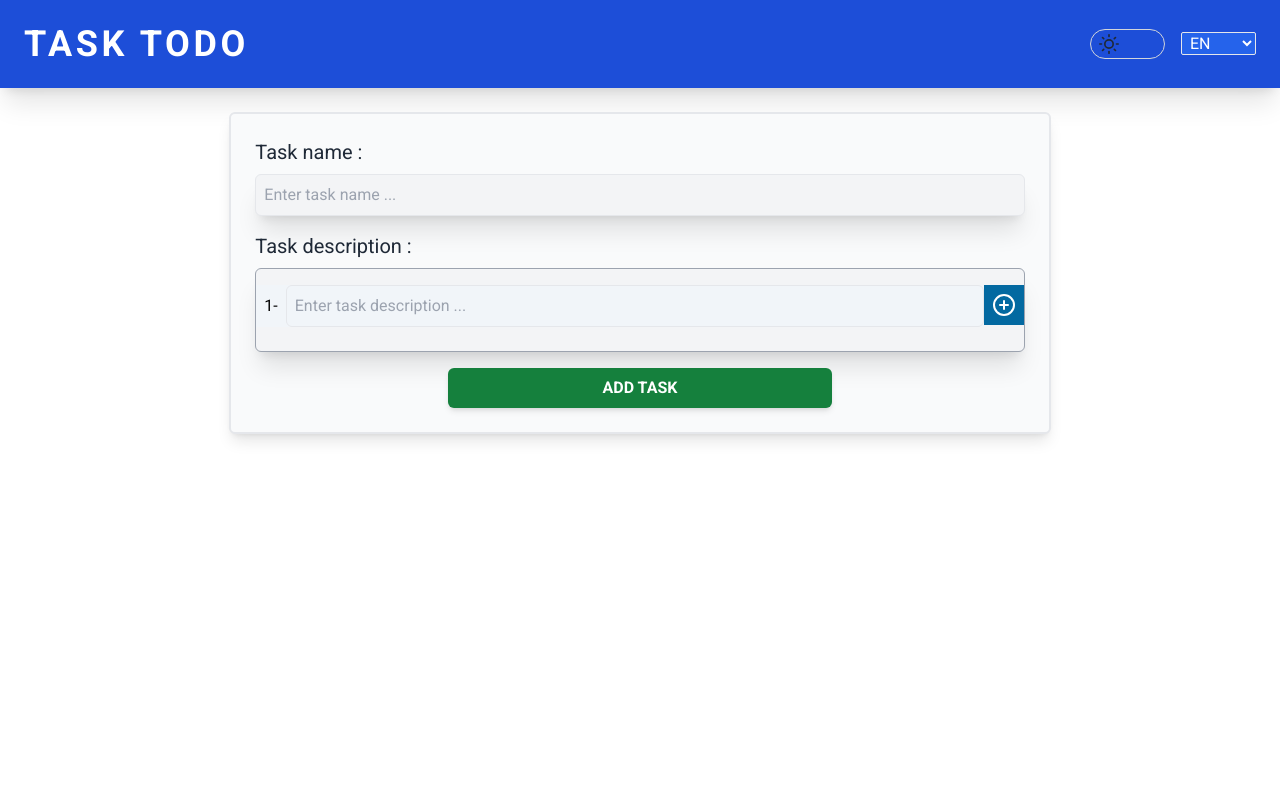
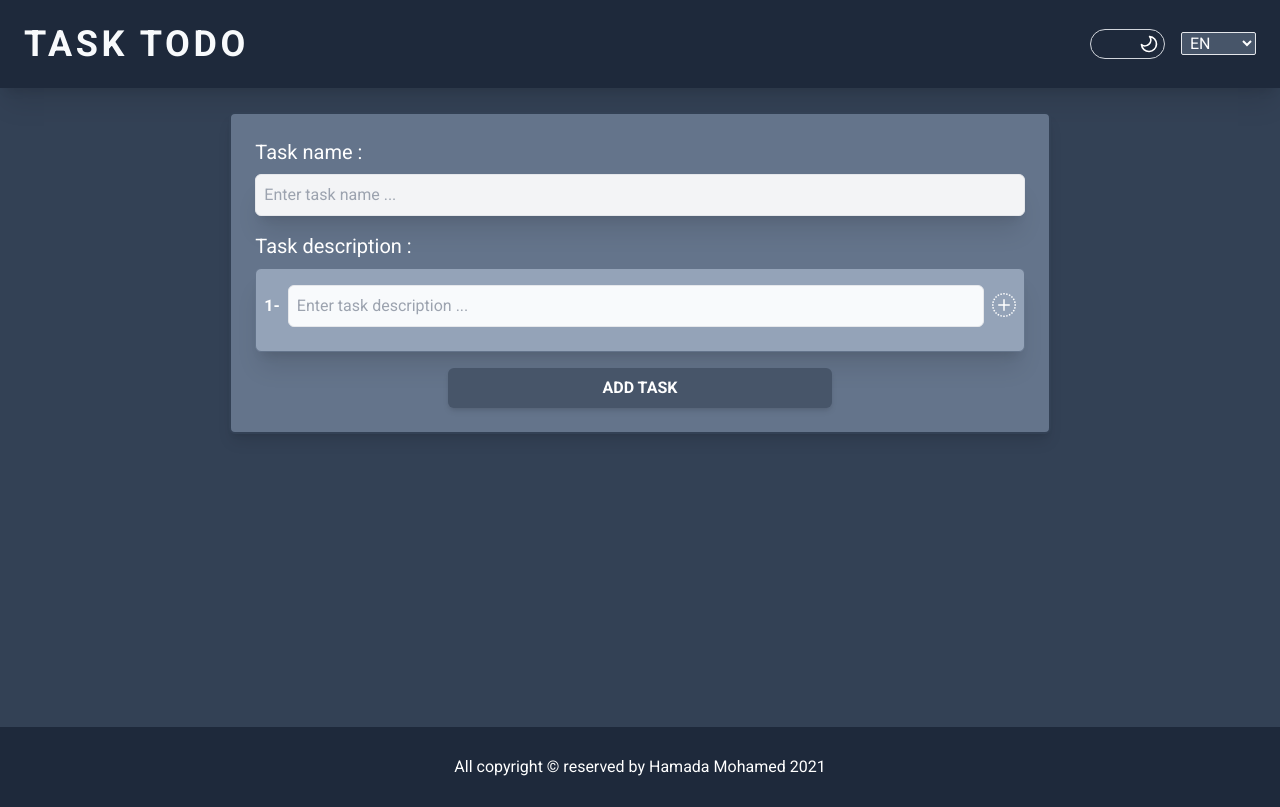
Before and after one commit to MohamedAli501/todo_task, a React (Create React App) app: page / in a window 1280 px wide. Built offline with nearby package versions, Linux system fonts and the light colour scheme.

Commit message:
Create darkmode switch & style

```diff
--- a/postcss.config.js
+++ b/postcss.config.js
@@ -1,6 +1,6 @@
 module.exports = {
   plugins: {
-    tailwindcss: {},
+    tailwindcss: { config: "./tailwindcss-config.js" },
     autoprefixer: {},
   },
-}
+};
--- a/src/App.css
+++ b/src/App.css
@@ -15,5 +15,9 @@
 }
 
 .input_length {
-  @apply w-full p-2 outline-none bg-transparent ml-2 rounded-md border;
+  @apply w-full p-2 outline-none bg-transparent ml-2 rounded-md border dark:bg-slate-50;
 }
+
+.content_h {
+  min-height: calc(100vh - 185px);
+}
--- a/src/App.js
+++ b/src/App.js
@@ -1,12 +1,14 @@
 import "./App.css";
 import Navbar from "./Components/Navbar/Navbar";
-import TaskForm from "./Components/Form/TaskForm";
+import Content from "./Components/Content";
+import Footer from "./Components/Footer/Footer";
 
 function App() {
   return (
-    <div className="font-body">
+    <div className="font-body  dark:bg-slate-700">
       <Navbar />
-      <TaskForm />
+      <Content />
+      <Footer />
     </div>
   );
 }
--- /dev/null
+++ b/src/Components/Content.jsx
@@ -0,0 +1,12 @@
+import React from "react";
+import TaskForm from "./Form/TaskForm";
+
+const Content = () => {
+  return (
+    <div className="content_h">
+      <TaskForm />
+    </div>
+  );
+};
+
+export default Content;
--- /dev/null
+++ b/src/Components/Footer/Footer.jsx
@@ -0,0 +1,11 @@
+import React from "react";
+
+const Footer = () => {
+  return (
+    <footer className="bg-blue-500  dark:bg-slate-800 text-white h-20 flex justify-center items-center">
+      <p>All copyright &copy; reserved by Hamada Mohamed 2021</p>
+    </footer>
+  );
+};
+
+export default Footer;
--- a/src/Components/Form/Description.jsx
+++ b/src/Components/Form/Description.jsx
@@ -8,9 +8,9 @@ const Description = ({ inputCount, addDescription }) => {
         .map((el, i) => (
           <div
             key={i}
-            className="w-full flex justify-between items-center pl-2 mb-2 relative bg-slate-100"
+            className="w-full flex justify-between items-center pl-2 mb-2 relative bg-slate-100 dark:bg-slate-400"
           >
-            <span>{i + 1}-</span>
+            <span className="font-bold dark:text-white">{i + 1}-</span>
             <input
               autoComplete="off"
               count={i}
@@ -24,6 +24,12 @@ const Description = ({ inputCount, addDescription }) => {
             />
           </div>
         ))}
+      <small
+        id="description_filld"
+        className="text-red-500 dark:text-red-600 hidden"
+      >
+        Description inputs mast be 10 characters or more...
+      </small>
     </div>
   );
 };
--- a/src/Components/Form/TaskForm.jsx
+++ b/src/Components/Form/TaskForm.jsx
@@ -1,5 +1,5 @@
 import React from "react";
-import { FiPlusCircle } from "react-icons/fi";
+import { BsPlusCircleDotted } from "react-icons/bs";
 import Description from "./Description";
 
 const TaskForm = () => {
@@ -24,18 +24,28 @@ const TaskForm = () => {
     // Task name validate
     if (!taskName.trim() || taskName.length < 5) {
       taskInputName.current.className = "task_name border-red-600";
+      taskInputName.current.nextElementSibling.className =
+        "text-red-500 dark:text-red-400 block";
+      taskInputName.current.focus();
       return;
     } else {
       taskInputName.current.className = "task_name border-gray-400";
+      taskInputName.current.nextElementSibling.className =
+        "text-red-500 hidden";
     }
 
     // Description input validate
     for (let x = 0; x < values.length; x++) {
       let inputEle = document.querySelectorAll(".input_length");
-      if (values[x].desription.length <= 5 || !values[x].desription.trim()) {
+      let descriptionError = document.querySelector("#description_filld");
+      if (values[x].desription.length < 10 || !values[x].desription.trim()) {
         inputEle[x].className = "input_length border-red-600";
+        descriptionError.className = "text-red-500 dark:text-red-600 block";
+        inputEle[x].focus();
+
         return;
       } else {
+        descriptionError.className = "text-red-500 dark:text-red-600 hidden";
         inputEle[x].className = "input_length";
       }
     }
@@ -51,7 +61,7 @@ const TaskForm = () => {
   // Add new description input
   const addInput = () => {
     for (let x = 0; x < values.length; x++) {
-      if (values[x].desription.length <= 5 || !values[x].desription.trim())
+      if (values[x].desription.length < 10 || !values[x].desription.trim())
         return;
     }
 
@@ -72,11 +82,14 @@ const TaskForm = () => {
 
   return (
     <div className="container mt-6 flex justify-center">
-      <form onSubmit={(e) => submitForm(e)} className=" form-style ">
+      <form
+        onSubmit={(e) => submitForm(e)}
+        className="form-style bg-white dark:text-slate-800 dark:bg-slate-500 dark:border-slate-700 "
+      >
         <div className="w-full flex flex-col  space-y-2">
           <label
             htmlFor="task_name"
-            className="text-xl font-normal text-gray-800"
+            className="text-xl font-normal text-gray-800 dark:text-white"
           >
             Task name :{" "}
           </label>
@@ -88,30 +101,33 @@ const TaskForm = () => {
             onChange={(e) => addTaskName(e)}
             ref={taskInputName}
           />
+          <small className="text-red-500 hidden">
+            Task name mast be 5 characters or more..
+          </small>
         </div>
         <div className="w-full space-y-2">
           <label
             htmlFor="task_description"
-            className="text-xl font-normal text-gray-800"
+            className="text-xl font-normal text-gray-800 dark:text-white"
           >
             Task description :{" "}
           </label>
-          <div className="flex justify-between items-start py-4 mb-20 shadow-xl border rounded-md border-gray-400 outline-none bg-gray-100 overflow-hidden">
+          <div className="flex justify-between items-start py-4 mb-20 shadow-xl border rounded-md border-slate-200  outline-none bg-gray-100 overflow-hidden dark:bg-slate-400 dark:border-slate-500">
             <Description
               inputCount={desriptionCount}
               addDescription={addDescription}
             />
 
             <span
-              className=" p-2 text-2xl cursor-pointer bg-sky-700 text-white"
+              className=" p-2 text-2xl cursor-pointer  text-sky-700 hover:text-sky-800 dark:text-white dark:hover:text-slate-200"
               title="Add more task"
               onClick={() => addInput()}
             >
-              <FiPlusCircle />
+              <BsPlusCircleDotted />
             </span>
           </div>
         </div>
-        <button className="bg-green-700 text-white w-1/2 py-2 uppercase font-semibold rounded-md shadow-md">
+        <button className="bg-blue-700 hover:bg-blue-600 text-white dark:bg-slate-600 dark:hover:bg-slate-500 w-1/2 py-2 uppercase font-semibold rounded-md shadow-md">
           {" "}
           Add Task{" "}
         </button>
--- a/src/Components/Navbar/Darkmode.jsx
+++ b/src/Components/Navbar/Darkmode.jsx
@@ -1,25 +1,27 @@
 import React from "react";
 import { FiMoon, FiSun } from "react-icons/fi";
+import useDarkMode from "../../Controls/useDarkMode";
 
 const Darkmode = () => {
-  const [modToggle, setModToggle] = React.useState(false);
+  const [theme, setTheme] = useDarkMode();
 
   return (
     <div>
       <div
-        onClick={() => setModToggle(!modToggle)}
+        onClick={() => setTheme(theme)}
         className="px-2 py-2 w-[75px] h-[30px] border border-gray-300 rounded-full relative cursor-pointer "
+        title="Light & Dark mode switch"
       >
         <FiMoon
           className={`d_mod ${
-            modToggle
+            theme === "light"
               ? "translate-x-10 rotate-[270deg] opacity-100 text-white"
               : "translate-x-0 opacity-0"
           }`}
         />
         <FiSun
-          className={`d_mod text-gray-800 ${
-            !modToggle
+          className={`d_mod text-yellow-500 ${
+            theme === "dark"
               ? "translate-x-0 rotate-[-270deg] opacity-100"
               : "translate-x-10 opacity-0"
           }`}
--- a/src/Components/Navbar/Language.jsx
+++ b/src/Components/Navbar/Language.jsx
@@ -4,9 +4,10 @@ const Language = () => {
   return (
     <div>
       <select
+        title="Language switch"
         defaultValue="en"
         id=""
-        className="w-[75px] px-1 outline-none rounded-sm bg-blue-600 border text-white"
+        className="w-[75px] px-1 outline-none rounded-sm bg-blue-600 border dark:bg-slate-600 text-white cursor-pointer"
       >
         <option className="" value="en">
           EN
--- a/src/Components/Navbar/Navbar.jsx
+++ b/src/Components/Navbar/Navbar.jsx
@@ -4,11 +4,11 @@ import Language from "./Language";
 
 const Navbar = () => {
   return (
-    <header className=" bg-blue-700 shadow-xl text-white">
+    <header className=" bg-blue-700 shadow-xl dark:bg-slate-800 text-slate-50">
       <div className="container py-6 flex justify-between items-center">
-        <div className="uppercase font-bold text-4xl tracking-widest">
+        <h1 className="uppercase font-bold text-4xl tracking-widest text-slate-50 hover:text-slate-200">
           task todo
-        </div>
+        </h1>
         <nav className="flex items-center space-x-4">
           <Darkmode />
           <Language />
--- /dev/null
+++ b/src/Controls/useDarkMode.jsx
@@ -0,0 +1,18 @@
+import { useEffect, useState } from "react";
+
+const useDarkMode = () => {
+  const [theme, setTheme] = useState("dark");
+
+  const colorTheme = theme === "dark" ? "light" : "dark";
+
+  useEffect(() => {
+    const root = window.document.documentElement;
+
+    root.classList.remove(colorTheme);
+    root.classList.add(theme);
+  }, [theme, colorTheme]);
+
+  return [colorTheme, setTheme];
+};
+
+export default useDarkMode;
--- a/tailwind.config.js
+++ b/tailwind.config.js
@@ -1,5 +1,6 @@
 module.exports = {
   mode: "jit",
+  darkMode: "class",
   content: ["./src/**/*.{js,jsx,ts,tsx}"],
   theme: {
     fontFamily: {
```
